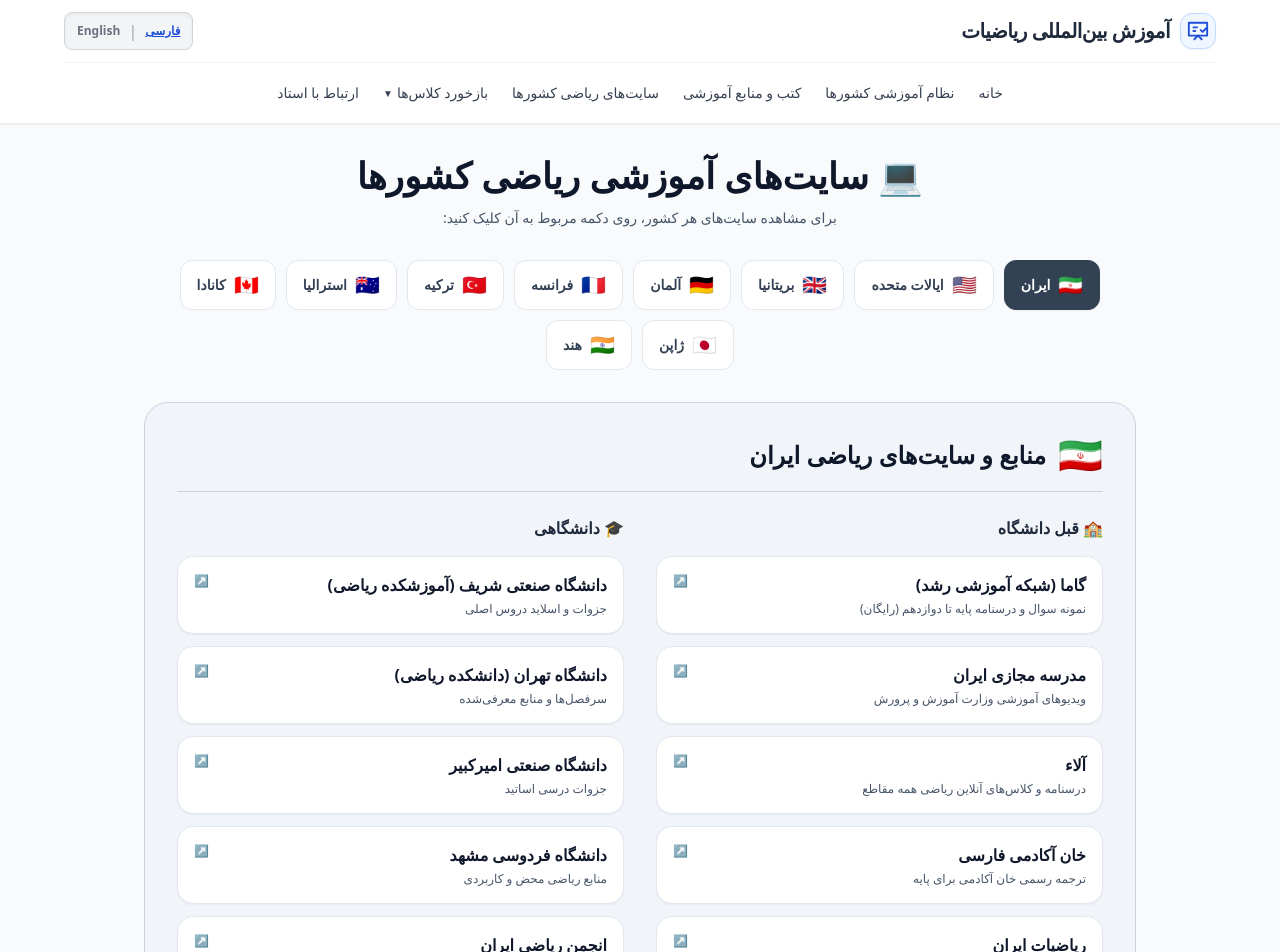
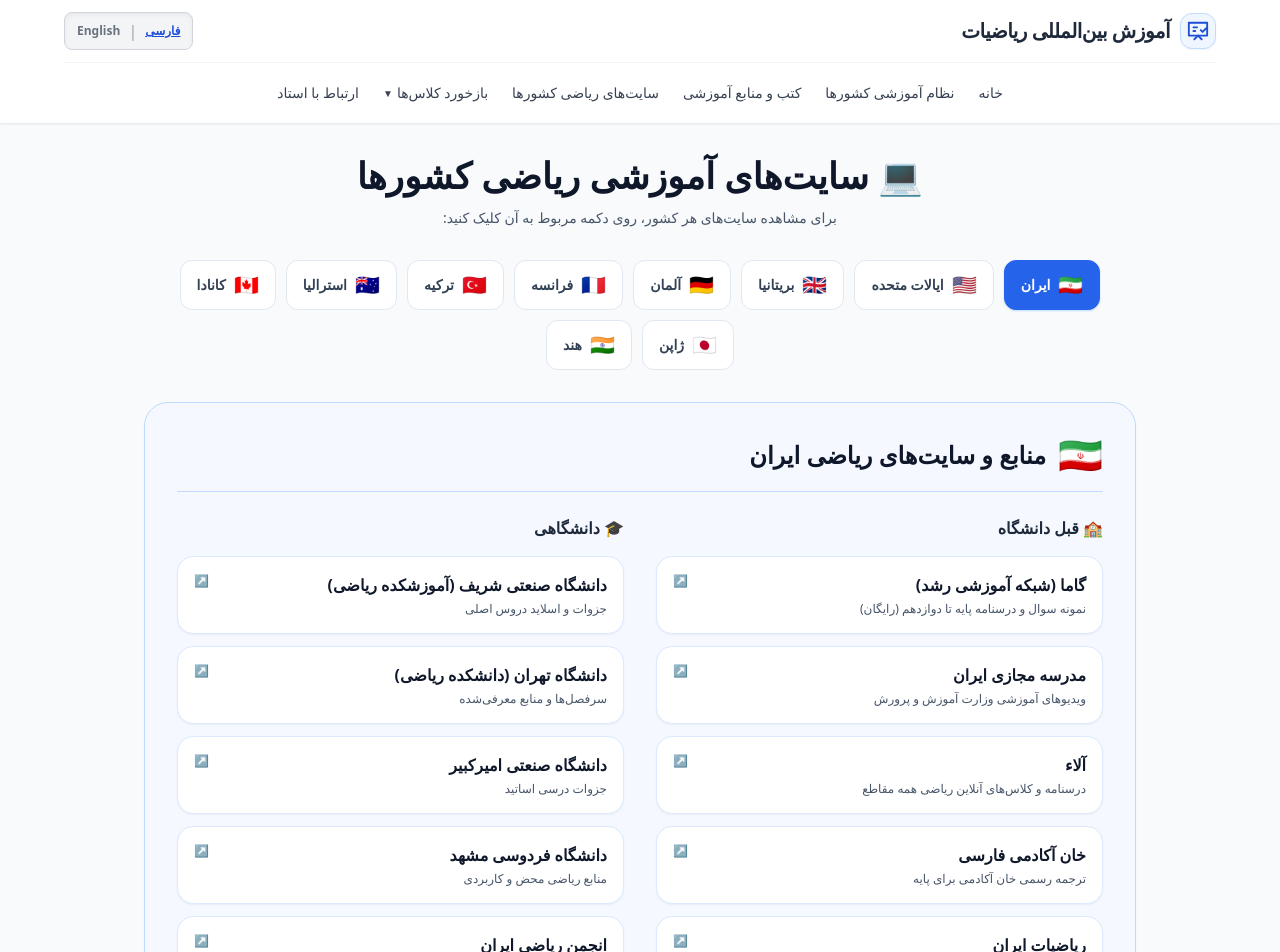
Before and after one commit to Hmohammadiz633/International-Mathematics-Site, a Next.js app: page /math-sites in a window 1280 px wide. Shown: the top 952 px of the page. Built offline with nearby package versions, Linux system fonts and the light colour scheme.

Commit message:
Update page.js

```diff
--- a/app/math-sites/page.js
+++ b/app/math-sites/page.js
@@ -248,9 +248,9 @@ export default function MathSitesPage() {
             </div>
 
             {isFeedbackOpen && (
-              <div className="w-full flex items-center justify-center gap-2 flex-wrap bg-gray-50 p-3 rounded-2xl border border-gray-200 my-1 shadow-inner">
+              <div className="w-full flex items-center justify-center gap-2 flex-wrap bg-blue-50/60 p-3 rounded-2xl border border-blue-100 my-1 shadow-inner">
                 {FEEDBACKS.map((item, idx) => (
-                  <a key={idx} href={item.link} target="_blank" rel="noopener noreferrer" className="px-3 py-1.5 bg-white hover:bg-gray-100 text-xs font-semibold text-black rounded-lg border border-gray-200 shadow-sm transition-all flex items-center gap-1.5">
+                  <a key={idx} href={item.link} target="_blank" rel="noopener noreferrer" className="px-3 py-1.5 bg-white hover:bg-blue-50 text-xs font-semibold text-blue-900 rounded-lg border border-blue-200 shadow-sm transition-all flex items-center gap-1.5">
                     <span>⭐</span>
                     <span>{isFa ? item.fa : item.en}</span>
                   </a>
@@ -282,8 +282,8 @@ export default function MathSitesPage() {
                 className={`
                   px-4 py-2.5 rounded-xl font-bold text-xs md:text-sm flex items-center gap-2 transition cursor-pointer border
                   ${isSelected
-                    ? 'bg-slate-700 text-white border-slate-700 shadow-sm'
-                    : 'bg-white hover:bg-slate-100 text-slate-700 border-slate-200'
+                    ? 'bg-blue-600 text-white border-blue-600 shadow-sm shadow-blue-200'
+                    : 'bg-white hover:bg-blue-50 text-slate-700 border-slate-200 hover:border-blue-200'
                   }
                 `}
               >
@@ -295,9 +295,9 @@ export default function MathSitesPage() {
         </div>
 
         {selectedCountry && (
-          <div className="bg-slate-100 rounded-3xl p-6 md:p-8 border border-slate-300 shadow-sm transition-all duration-300">
+          <div className="bg-blue-50/40 rounded-3xl p-6 md:p-8 border border-blue-200 shadow-sm transition-all duration-300">
 
-            <div className="flex items-center gap-3 border-b border-slate-300 pb-4 mb-6">
+            <div className="flex items-center gap-3 border-b border-blue-200 pb-4 mb-6">
               <span className="text-4xl">{selectedCountry.flag}</span>
               <h3 className="text-xl md:text-2xl font-black text-slate-900">
                 {isFa ? `منابع و سایت‌های ریاضی ${selectedCountry.countryFa}` : `${selectedCountry.countryEn} Math Websites`}
@@ -318,17 +318,17 @@ export default function MathSitesPage() {
                         href={site.url}
                         target="_blank"
                         rel="noopener noreferrer"
-                        className="p-4 bg-white hover:bg-slate-200/60 border border-slate-200 hover:border-slate-400 rounded-2xl transition group flex items-start justify-between shadow-sm"
+                        className="p-4 bg-white hover:bg-blue-50/60 border border-blue-100 hover:border-blue-300 rounded-2xl transition group flex items-start justify-between shadow-sm"
                       >
                         <div className="flex flex-col w-full text-right" style={{ direction: 'rtl', textAlign: 'right' }}>
-                          <div className="font-bold text-slate-900 group-hover:underline text-sm md:text-base">
+                          <div className="font-bold text-slate-900 group-hover:text-blue-700 group-hover:underline text-sm md:text-base">
                             {isIran ? (isFa ? site.nameFa : site.nameEn) : site.nameEn}
                           </div>
                           <div className="text-xs text-slate-600 mt-1">
                             {isFa ? site.descFa : site.descEn}
                           </div>
                         </div>
-                        <span className="text-slate-500 font-bold group-hover:translate-x-1 transition-transform text-xs shrink-0 mr-2">↗</span>
+                        <span className="text-blue-500 font-bold group-hover:translate-x-1 transition-transform text-xs shrink-0 mr-2">↗</span>
                       </a>
                     ))}
                   </div>
@@ -347,17 +347,17 @@ export default function MathSitesPage() {
                         href={site.url}
                         target="_blank"
                         rel="noopener noreferrer"
-                        className="p-4 bg-white hover:bg-slate-200/60 border border-slate-200 hover:border-slate-400 rounded-2xl transition group flex items-start justify-between shadow-sm"
+                        className="p-4 bg-white hover:bg-blue-50/60 border border-blue-100 hover:border-blue-300 rounded-2xl transition group flex items-start justify-between shadow-sm"
                       >
                         <div className="flex flex-col w-full text-right" style={{ direction: 'rtl', textAlign: 'right' }}>
-                          <div className="font-bold text-slate-900 group-hover:underline text-sm md:text-base">
+                          <div className="font-bold text-slate-900 group-hover:text-blue-700 group-hover:underline text-sm md:text-base">
                             {isIran ? (isFa ? site.nameFa : site.nameEn) : site.nameEn}
                           </div>
                           <div className="text-xs text-slate-600 mt-1">
                             {isFa ? site.descFa : site.descEn}
                           </div>
                         </div>
-                        <span className="text-slate-500 font-bold group-hover:translate-x-1 transition-transform text-xs shrink-0 mr-2">↗</span>
+                        <span className="text-blue-500 font-bold group-hover:translate-x-1 transition-transform text-xs shrink-0 mr-2">↗</span>
                       </a>
                     ))}
                   </div>
```
